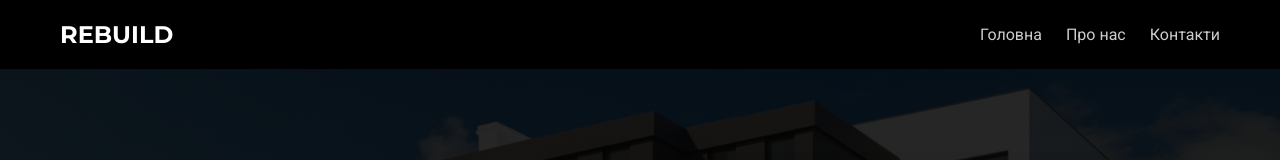
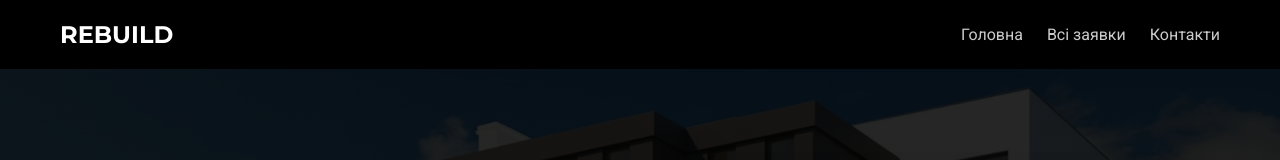
Before and after one commit to kulikp1/RebuildUA, a React (Vite) app: page / in a window 1280 px wide. Shown: the top 160 px of the page. Built offline with nearby package versions, Linux system fonts and the light colour scheme.

Commit message:
Update Header.jsx

```diff
--- a/src/components/Header/Header.jsx
+++ b/src/components/Header/Header.jsx
@@ -1,4 +1,5 @@
 import React from "react";
+import { Link } from "react-router-dom";
 import styles from "./Header.module.css";
 
 const Header = () => {
@@ -6,9 +7,9 @@ const Header = () => {
     <header className={styles.header}>
       <div className={styles.logo}>REBUILD</div>
       <nav className={styles.nav}>
-        <a href="#">Головна</a>
-        <a href="#">Про нас</a>
-        <a href="#">Контакти</a>
+        <Link to="/">Головна</Link>
+        <Link to="/requests">Всі заявки</Link>
+        <Link to="/contacts">Контакти</Link>
       </nav>
     </header>
   );
```
